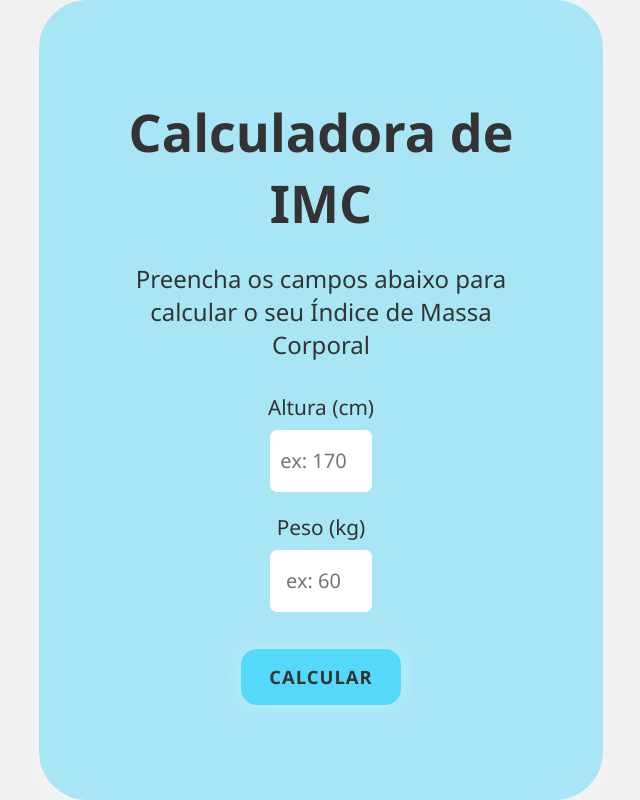
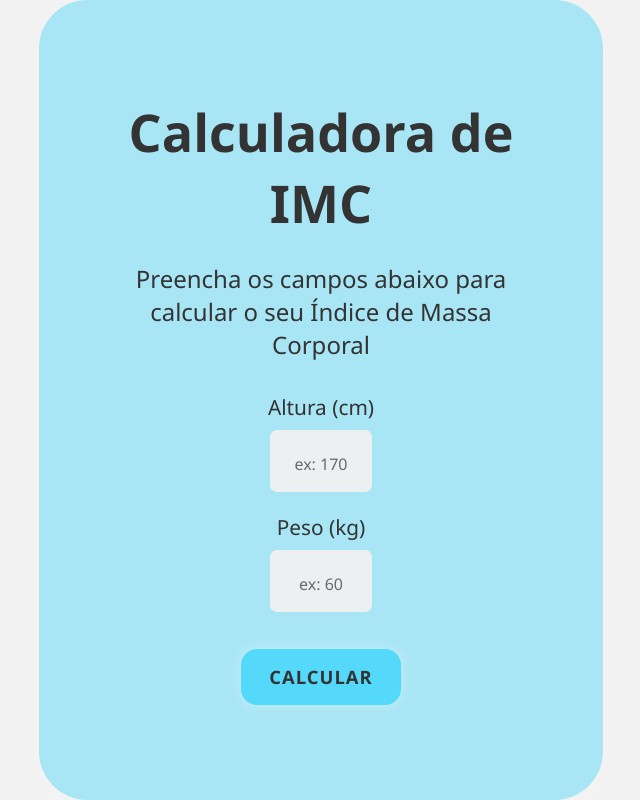
Before and after one commit to caosoliveirax/fancy-bmi-calculator, a React (Vite) app: page / in a window 1280 px wide. Shown: the whole page, without its empty margins (319-959 px from the left). Built offline with nearby package versions, Linux system fonts and the light colour scheme.

Commit message:
feat(ui): add animations and interaction feedback

```diff
--- a/src/components/CalculatorCard/index.tsx
+++ b/src/components/CalculatorCard/index.tsx
@@ -3,15 +3,7 @@ import { calculateBMI } from '@utils/calculateBMI'
 import { getBMICategory } from '@utils/getBMICategory'
 import { useAppDispatch } from '../../store/hooks'
 import { setResult } from '../../store/reducers/bmiSlice'
-import { CardContainer } from '@components/Container/styles'
-import {
-  MainDescription,
-  MainTitle,
-  FormCalculator,
-  FormLabel,
-  FormInput,
-  FormButton
-} from './styles'
+import * as S from './styles'
 import { getThemeNameByCategory } from '../../utils/getThemeNameByCategory'
 import { setTheme } from '../../store/reducers/themeSlice'
 
@@ -36,14 +28,14 @@ const CalculatorCard = () => {
   }
 
   return (
-    <CardContainer>
-      <MainTitle>Calculadora de IMC</MainTitle>
-      <MainDescription>
+    <S.AnimatedCardContainer>
+      <S.MainTitle>Calculadora de IMC</S.MainTitle>
+      <S.MainDescription>
         Preencha os campos abaixo para calcular o seu Índice de Massa Corporal
-      </MainDescription>
-      <FormCalculator onSubmit={handleSubmit}>
-        <FormLabel htmlFor="height">Altura (cm)</FormLabel>
-        <FormInput
+      </S.MainDescription>
+      <S.FormCalculator onSubmit={handleSubmit}>
+        <S.FormLabel htmlFor="height">Altura (cm)</S.FormLabel>
+        <S.FormInput
           value={height}
           onChange={(e) => setHeight(e.target.value)}
           id="height"
@@ -51,8 +43,8 @@ const CalculatorCard = () => {
           placeholder="ex: 170"
           required
         />
-        <FormLabel htmlFor="weight">Peso (kg)</FormLabel>
-        <FormInput
+        <S.FormLabel htmlFor="weight">Peso (kg)</S.FormLabel>
+        <S.FormInput
           value={weight}
           onChange={(e) => setWeight(e.target.value)}
           id="weight"
@@ -60,9 +52,9 @@ const CalculatorCard = () => {
           placeholder="ex: 60"
           required
         />
-        <FormButton type="submit">Calcular</FormButton>
-      </FormCalculator>
-    </CardContainer>
+        <S.FormButton type="submit">Calcular</S.FormButton>
+      </S.FormCalculator>
+    </S.AnimatedCardContainer>
   )
 }
 
--- a/src/components/CalculatorCard/styles.ts
+++ b/src/components/CalculatorCard/styles.ts
@@ -1,4 +1,20 @@
-import { styled } from 'styled-components'
+import { styled, keyframes } from 'styled-components'
+import { CardContainer } from '../Container/styles'
+
+export const cardLoad = keyframes`
+  from {
+    opacity: 0;
+    transform: translateY(20px);
+  }
+  to {
+    opacity: 1;
+    transform: translateY(0);
+  }
+`
+
+export const AnimatedCardContainer = styled(CardContainer)`
+  animation: ${cardLoad} 1s ease forwards;
+`
 
 export const MainTitle = styled.h1`
   font-size: 3.25rem;
@@ -26,18 +42,46 @@ export const FormLabel = styled.label`
 `
 
 export const FormInput = styled.input`
-  font-size: 1.25rem;
+  background-color: ${({ theme }) => theme.background};
+  color: ${({ theme }) => theme.text};
+  font-size: 1.5rem;
+  font-weight: 300;
   text-align: center;
   height: 64px;
   width: 104px;
   margin-bottom: 1.25rem;
   border: 1px solid ${({ theme }) => theme.card};
   border-radius: 8px;
+  transition:
+    background-color 0.3s ease,
+    box-shadow 0.3s ease;
+
+  &::placeholder {
+    color: ${({ theme }) => theme.text};
+    opacity: 0.7;
+    font-size: 1rem;
+  }
+
+  &:focus::placeholder {
+    color: transparent;
+  }
+
+  &:focus {
+    background-color: ${({ theme }) => theme.focus};
+    box-shadow: 0 0 0 3px ${({ theme }) => theme.shadow};
+    outline: none;
+  }
+
+  &::-webkit-outer-spin-button,
+  &::-webkit-inner-spin-button {
+    -webkit-appearance: none;
+    margin: 0;
+  }
 `
 
 export const FormButton = styled.button`
   background-color: ${({ theme }) => theme.button};
-  box-shadow: 0 0px 16px 4px ${({ theme }) => theme.shadow};
+  box-shadow: 0 0px 8px 4px ${({ theme }) => theme.shadow};
   color: ${({ theme }) => theme.text};
   margin-top: 16px;
   height: 56px;
@@ -50,4 +94,19 @@ export const FormButton = styled.button`
   border: none;
   border-radius: 16px;
   cursor: pointer;
+  transition:
+    background-color ease 0.3s,
+    transform ease 0.3s,
+    box-shadow ease 0.3s;
+
+  &:hover {
+    background-color: ${({ theme }) => theme.hover};
+    transform: scale(1.02);
+    box-shadow: 0 0 16px 0px ${({ theme }) => theme.hover};
+  }
+
+  &:active {
+    background-color: ${({ theme }) => theme.button};
+    transform: scale(0.95);
+  }
 `
--- a/src/components/ClassificationCard/index.tsx
+++ b/src/components/ClassificationCard/index.tsx
@@ -1,4 +1,3 @@
-import { CardContainer } from '@components/Container/styles'
 import { useAppSelector } from '../../store/hooks'
 import * as S from './styles'
 
@@ -9,7 +8,7 @@ const ClassificationCard = () => {
   if (value === null || category === null) return null
 
   return (
-    <CardContainer>
+    <S.AnimatedCardContainer>
       <S.TableTitle>Classificações</S.TableTitle>
       <S.Table>
         <thead>
@@ -21,34 +20,34 @@ const ClassificationCard = () => {
         <tbody>
           <tr>
             <S.TableCell>Abaixo de 18.5</S.TableCell>
-            <S.TableCellCategory category="underWeight">abaixo do peso</S.TableCellCategory>
+            <S.TableCellCategory $category="underWeight">abaixo do peso</S.TableCellCategory>
           </tr>
           <tr>
             <S.TableCell>Entre 18.6 e 24.9</S.TableCell>
-            <S.TableCellCategory category="normal">peso ideal</S.TableCellCategory>
+            <S.TableCellCategory $category="normal">peso ideal</S.TableCellCategory>
           </tr>
           <tr>
             <S.TableCell>Entre 25 e 29.9</S.TableCell>
-            <S.TableCellCategory category="overWeight">sobrepeso</S.TableCellCategory>
+            <S.TableCellCategory $category="overWeight">sobrepeso</S.TableCellCategory>
           </tr>
           <tr>
             <S.TableCell>Entre 30 e 34.9</S.TableCell>
-            <S.TableCellCategory category="obesityI">obesidade grau I</S.TableCellCategory>
+            <S.TableCellCategory $category="obesityI">obesidade grau I</S.TableCellCategory>
           </tr>
           <tr>
             <S.TableCell>Entre 35 e 39.9</S.TableCell>
-            <S.TableCellCategory category="obesityII">obesidade grau II</S.TableCellCategory>
+            <S.TableCellCategory $category="obesityII">obesidade grau II</S.TableCellCategory>
           </tr>
           <tr>
             <S.TableCell>Acima de 40</S.TableCell>
-            <S.TableCellCategory category="obesityIII">obesidade grau III</S.TableCellCategory>
+            <S.TableCellCategory $category="obesityIII">obesidade grau III</S.TableCellCategory>
           </tr>
         </tbody>
       </S.Table>
       <S.FooterDescription>
         O IMC é apenas um indicador. Sempre consulte um profissional da saúde.
       </S.FooterDescription>
-    </CardContainer>
+    </S.AnimatedCardContainer>
   )
 }
 
--- a/src/components/ClassificationCard/styles.ts
+++ b/src/components/ClassificationCard/styles.ts
@@ -1,6 +1,7 @@
-import styled from 'styled-components'
+import styled, { keyframes } from 'styled-components'
 import type { BMICategory } from '../../themes/themes'
 import { themes } from '../../themes/themes'
+import { CardContainer } from '@components/Container/styles'
 
 const categoryColors: Record<BMICategory, string> = {
   underWeight: themes.underWeight.card,
@@ -10,6 +11,21 @@ const categoryColors: Record<BMICategory, string> = {
   obesityII: themes.obesityII.card,
   obesityIII: themes.obesityIII.card
 }
+
+const slideInFromTop = keyframes`
+  from {
+    opacity: 0;
+    transform: translateY(-50px)
+  }
+  to {
+    opacity: 1;
+    transform: translateY(0);
+  }
+`
+
+export const AnimatedCardContainer = styled(CardContainer)`
+  animation: ${slideInFromTop} 1.5s ease-out forwards;
+`
 
 export const Table = styled.table`
   margin-top: 20px;
@@ -35,9 +51,9 @@ export const TableCell = styled.td`
   text-align: center;
 `
 
-export const TableCellCategory = styled(TableCell)<{ category: BMICategory }>`
-  background-color: ${({ category }) => categoryColors[category]};
-  border-bottom: 1px solid ${({ category }) => categoryColors[category]};
+export const TableCellCategory = styled(TableCell)<{ $category: BMICategory }>`
+  background-color: ${({ $category }) => categoryColors[$category]};
+  border-bottom: 1px solid ${({ $category }) => categoryColors[$category]};
 `
 
 export const FooterDescription = styled.p`
--- a/src/components/ResultCard/index.tsx
+++ b/src/components/ResultCard/index.tsx
@@ -1,6 +1,5 @@
-import { CardContainer } from '@components/Container/styles'
 import { useAppSelector } from '../../store/hooks'
-import { ResultCategory, ResultMessage, ResultTitle, ResultValue } from './styles'
+import * as S from './styles'
 
 const ResultCard = () => {
   const value = useAppSelector((state) => state.bmi.value)
@@ -28,12 +27,12 @@ const ResultCard = () => {
   }
 
   return (
-    <CardContainer>
-      <ResultTitle>Seu IMC é de:</ResultTitle>
-      <ResultValue>{value}</ResultValue>
-      <ResultCategory>{category}</ResultCategory>
-      <ResultMessage>{getMessage(category)}</ResultMessage>
-    </CardContainer>
+    <S.AnimatedCardContainer>
+      <S.ResultTitle>Seu IMC é de:</S.ResultTitle>
+      <S.ResultValue>{value}</S.ResultValue>
+      <S.ResultCategory>{category}</S.ResultCategory>
+      <S.ResultMessage>{getMessage(category)}</S.ResultMessage>
+    </S.AnimatedCardContainer>
   )
 }
 
--- a/src/components/ResultCard/styles.ts
+++ b/src/components/ResultCard/styles.ts
@@ -1,4 +1,20 @@
-import { styled } from 'styled-components'
+import { CardContainer } from '@components/Container/styles'
+import { keyframes, styled } from 'styled-components'
+
+const slideInFromLeft = keyframes`
+  from {
+    opacity: 0;
+    transform: translateX(-40px);
+  }
+  to {
+    opacity: 1;
+    transform: translateX(0);
+  }
+`
+
+export const AnimatedCardContainer = styled(CardContainer)`
+  animation: ${slideInFromLeft} 1.5s ease-out forwards;
+`
 
 export const ResultTitle = styled.h2`
   font-size: 2rem;
--- a/src/styled.d.ts
+++ b/src/styled.d.ts
@@ -5,7 +5,9 @@ declare module 'styled-components' {
     background: string
     card: string
     button: string
+    hover: string
     shadow: string
+    focus: string
     text: string
   }
 }
--- a/src/styles/global.ts
+++ b/src/styles/global.ts
@@ -10,6 +10,5 @@ export const GlobalStyle = createGlobalStyle`
 
   body {
     color: ${({ theme }) => theme.text};
-    transition: color 1s ease;
   }
 `
--- a/src/themes/themes.ts
+++ b/src/themes/themes.ts
@@ -13,49 +13,63 @@ export const themes: Record<string, DefaultTheme> = {
     background: '#f1f1f1f1',
     card: '#A8E6F5',
     button: '#54D9FA',
+    hover: '#00ccffff',
     shadow: 'rgba(255, 255, 255, 0.2)',
-    text: '#333'
+    text: '#333',
+    focus: '#fff'
   },
   underWeight: {
     background: '#9ED3D3',
     card: '#42AAAA',
     button: '#9ED3D3',
+    hover: '#6ed1d1ff',
     shadow: 'rgba(255, 255, 255, 0.2)',
-    text: '#fff'
+    text: '#fff',
+    focus: 'rgba(255, 255, 255, 0.2)'
   },
   normal: {
     background: '#7CC98D',
     card: '#3FAF57',
     button: '#149D31',
+    hover: '#029c23ff',
     shadow: 'rgba(0, 0, 0, 0.1)',
-    text: '#fff'
+    text: '#fff',
+    focus: 'rgba(255, 255, 255, 0.2)'
   },
   overWeight: {
     background: '#FCE28C',
     card: '#F9D455',
     button: '#FCE28C',
+    hover: '#ffeaa6ff',
     shadow: 'rgba(0, 0, 0, 0.1)',
-    text: '#333'
+    text: '#333',
+    focus: 'rgba(255, 255, 255, 0.2)'
   },
   obesityI: {
     background: '#FFCE8A',
     card: '#FFB753',
     button: '#FFCE8A',
+    hover: '#ffc472ff',
     shadow: 'rgba(0, 0, 0, 0.1)',
-    text: '#333'
+    text: '#333',
+    focus: 'rgba(255, 255, 255, 0.2)'
   },
   obesityII: {
     background: '#FDAAA0',
     card: '#FD624F',
     button: '#520A00',
+    hover: '#3d0700ff',
     shadow: 'rgba(0, 0, 0, 0.2)',
-    text: '#fff'
+    text: '#fff',
+    focus: 'rgba(255, 255, 255, 0.2)'
   },
   obesityIII: {
     background: '#CEAAEB',
     card: '#AC71DC',
     button: '#56386E',
+    hover: '#53316eff',
     shadow: 'rgba(0, 0, 0, 0.2)',
-    text: '#fff'
+    text: '#fff',
+    focus: 'rgba(255, 255, 255, 0.2)'
   }
 }
```
